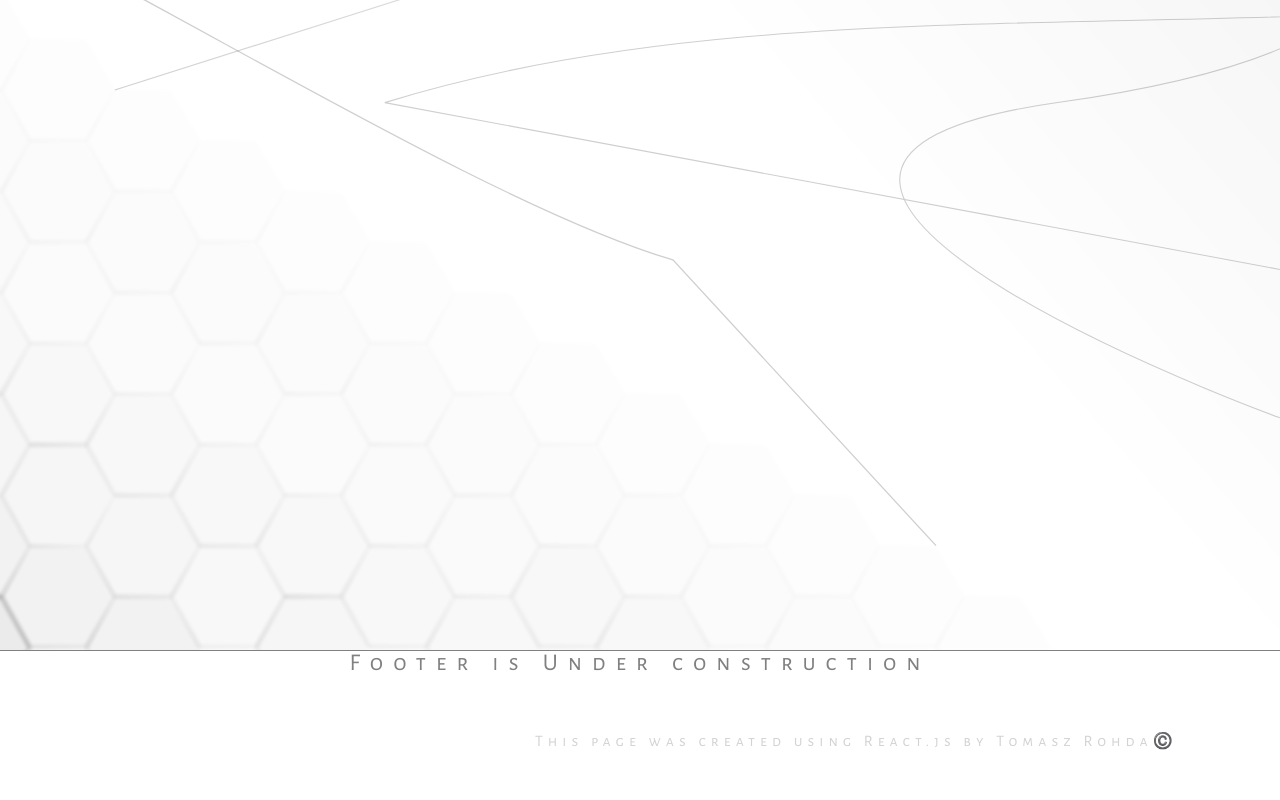
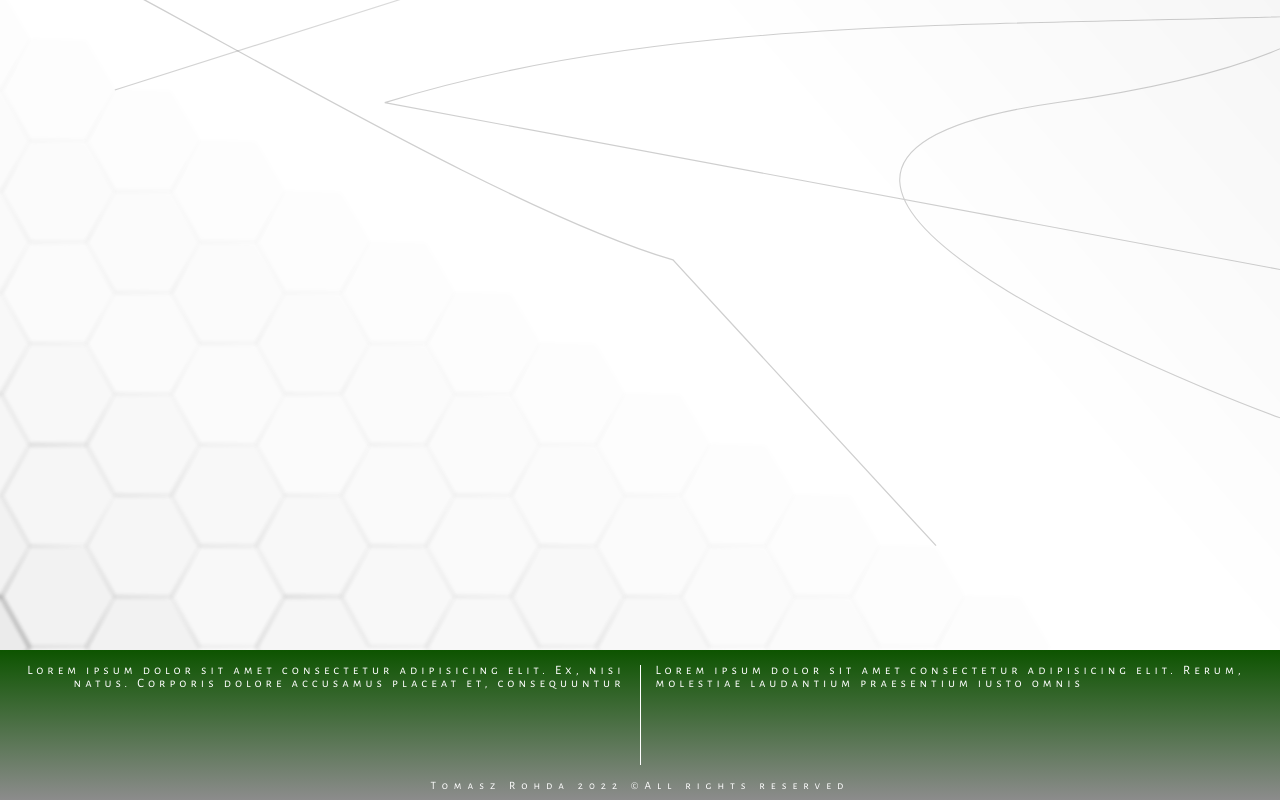
Before and after one commit to trohda/Portfolio-project, a React (Create React App) app: page /contact in a window 1280 px wide. Shown: the part 1000-1800 px from the top of the page. Before the commit the page ends 1751 px from the top, so only its background shows below. Built offline with nearby package versions, Linux system fonts and the light colour scheme.

Commit message:
footer content and global resposive corretions

```diff
--- a/src/components/Footer/Footer.js
+++ b/src/components/Footer/Footer.js
@@ -1,31 +1,21 @@
+import "./FooterStyles.css";
 const Footer = () => {
   return (
-    <footer
-      style={{
-        width: "100%",
-        height: "100px",
-        position: "relative",
-        textAlign: "center",
-        letterSpacing: "10px",
-        fontSize: "1.5rem",
-        borderTop: "1px solid gray",
-        color: "grey",
-      }}
-    >
-      <p> Footer is Under construction</p>
-
-      <p
-        style={{
-          letterSpacing: "5px",
-          color: "lightgrey",
-          position: "absolute",
-          right: "8%",
-          bottom: "2%",
-          fontSize: "1rem",
-        }}
-      >
-        This page was created using React.js by Tomasz Rohda©️
-      </p>
+    <footer>
+      <div className="footerContentWrapper">
+        <div className="leftContent">
+          Lorem ipsum dolor sit amet consectetur adipisicing elit. Ex, nisi
+          natus. Corporis dolore accusamus placeat et, consequuntur
+        </div>
+        <div className="rightContent">
+          Lorem ipsum dolor sit amet consectetur adipisicing elit. Rerum,
+          molestiae laudantium praesentium iusto omnis
+        </div>
+      </div>
+      <div className="copyright">
+        <span> Tomasz Rohda 2022 ©</span>
+        <span> All rights reserved</span>
+      </div>
     </footer>
   );
 };
--- /dev/null
+++ b/src/components/Footer/FooterStyles.css
@@ -0,0 +1,51 @@
+footer {
+  width: 100%;
+  min-height: 150px;
+  position: relative;
+  background-color: rgba(140, 140, 140, 1);
+  background-image: linear-gradient(
+    360deg,
+    rgba(140, 140, 140, 1) 0%,
+    rgba(13, 84, 0, 1) 100%
+  );
+  display: flex;
+  flex-direction: column;
+  color: white;
+}
+
+.footerContentWrapper {
+  display: flex;
+  flex-direction: row;
+  font-size: 0.8rem;
+  letter-spacing: 4px;
+}
+
+.copyright {
+  max-width: 100%;
+  display: flex;
+  flex-direction: row;
+  text-align: center;
+  justify-content: center;
+  flex-wrap: wrap;
+  font-size: 0.7rem;
+  letter-spacing: 6px;
+  /* transform: scale(1.1, 0.6); */
+  padding: 0 5px;
+}
+
+.leftContent {
+  min-height: 100px;
+  padding: 0 15px;
+  text-align: end;
+  margin: 15px 0;
+  width: 50%;
+  border-right: 1px solid white;
+}
+
+.rightContent {
+  min-height: 100px;
+  padding: 0 15px;
+  text-align: start;
+  margin: 15px 0;
+  width: 50%;
+}
--- a/src/components/Header/HeaderStyles.css
+++ b/src/components/Header/HeaderStyles.css
@@ -29,7 +29,6 @@
 }
 .personaInfosWrapper {
   height: 80%;
-  width: 400px;
   display: grid;
   place-items: center;
 }
@@ -43,5 +42,10 @@
   .profilePhotoWrapper {
     height: 60%;
     margin-right: 20px;
+    margin-left: 10px;
+  }
+  .photoAndPersonalInfos {
+    width: 100%;
+    margin-right: 10px;
   }
 }
```
